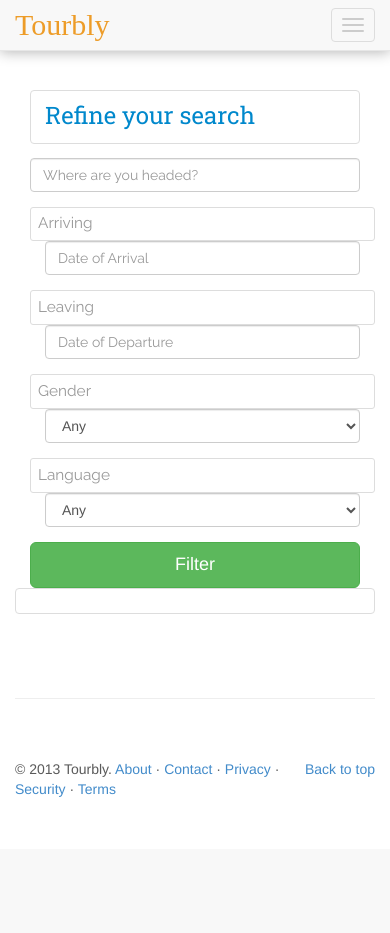
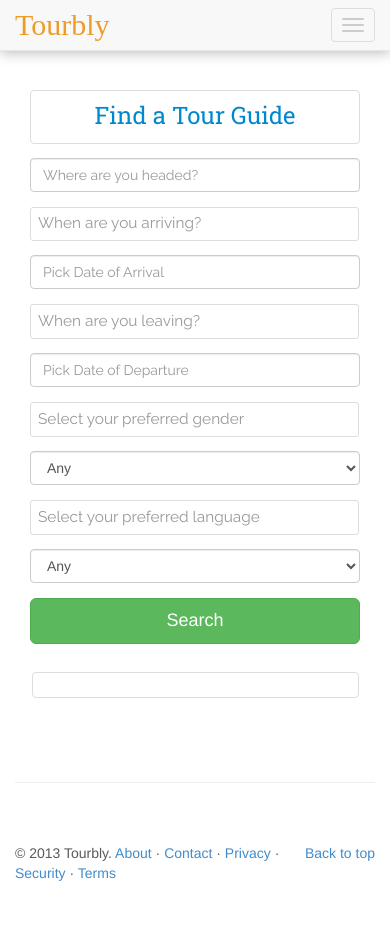
Before and after one commit to elimence/Tourbly-20000, a Python web app: template templates/search.html in a window 390 px wide. Before the commit the page ends 797 px from the top, so only its background shows below. Run offline with Jinja, Linux system fonts and the light colour scheme; the template is opened without the code that fills it, so the values that code supplies are empty; some libraries are stand-ins or nearby versions; some web fonts are replaced.

Commit message:
Added responsive styling

```diff
--- a/assets/css/search.css
+++ b/assets/css/search.css
@@ -12,6 +12,7 @@
   margin: 0;
   font-family: 'Roboto Slab', serif;
   color: #0088cc;
+  text-align: center;
 }
 .filters .date-input,
 .filters .gender,
@@ -80,3 +81,82 @@
   color: #555;
   font-family: 'Roboto Slab', sans-serif;
 }
+
+
+
+
+
+
+@media (max-width: 1199px) {
+  .filters .header-text {
+    text-align: center;
+  }
+  .filters .date-label,
+  .filters .gender-label,
+  .filters .language-label {
+    width: 98%;
+  }
+  .datepicker,
+  .gender-select,
+  .language-select {
+    padding-left: 0;
+    margin-top: 1em;
+  }
+  .viewport {
+    margin-top: 2em;
+  }
+  .viewport .header {
+    margin-left: 0.15em;
+    margin-right: 0.05em;
+  }
+}
+
+@media (min-width: 600px) and (max-width: 700px) {
+  .filters .date-label,
+  .filters .gender-label,
+  .filters .language-label {
+    width: 97.5%;
+  }
+}
+@media (min-width: 500px) and (max-width: 599px) {
+  .filters .date-label,
+  .filters .gender-label,
+  .filters .language-label {
+    width: 97.0%;
+  }
+}
+@media (min-width: 400px) and (max-width: 499px) {
+  .filters .date-label,
+  .filters .gender-label,
+  .filters .language-label {
+    width: 96.3%;
+  }
+}
+@media (min-width: 300px) and (max-width: 399px) {
+  .filters .date-label,
+  .filters .gender-label,
+  .filters .language-label {
+    width: 95.5%;
+  }
+}
+@media (max-width: 320px) {
+  .filters .date-label,
+  .filters .gender-label,
+  .filters .language-label {
+    width: 94.5%;
+  }
+}
+@media (min-width: 240px) and (max-width: 260px) {
+  .filters .date-label,
+  .filters .gender-label,
+  .filters .language-label {
+    width: 92.5%;
+  }
+}
+@media (min-width: 261px) and (max-width: 299px) {
+  .filters .date-label,
+  .filters .gender-label,
+  .filters .language-label {
+    width: 93.5%;
+  }
+}
--- a/templates/search.html
+++ b/templates/search.html
@@ -57,7 +57,7 @@
     <div class="container search">
       <div class="col-lg-3 filters">
         <div class="header">
-          <h3 class="header-text">Refine your search</h3>
+          <h3 class="header-text">Find a Tour Guide</h3>
         </div>
         <form name="filter-form" id="filter-form" role="form" method = "post" action = "/search">
           <div class="form-group">
@@ -65,23 +65,27 @@
           </div>
           <div class="row date-input">
             <div class="col-lg-4 date-label">
-              <label for="">Arriving</label>
+              <label for="" class="visible-lg hidden-md hidden-sm hidden-xs">Arriving</label>
+              <label for="" class="visible-xs visible-md visible-sm hidden-lg">When are you arriving?</label>
             </div>
             <div class="col-lg-8 datepicker">
-              <input id="arrival" name="arrival" class="form-control input" type="text" placeholder="Date of Arrival" value="{{search_args['arrival_date']}}">
+              <input id="arrival" name="arrival" class="form-control input" type="text" placeholder="Pick Date of Arrival" value="{{search_args['arrival_date']}}">
             </div>
           </div>
           <div class="row date-input">
             <div class="col-lg-4 date-label">
-              <label for="">Leaving</label>
+              <label for="" class="visible-lg hidden-md hidden-sm hidden-xs">Leaving</label>
+              <label for="" class="visible-xs visible-md visible-sm hidden-lg">When are you leaving?</label>
             </div>
             <div class="col-lg-8 datepicker">
-              <input id="departure" name="departure" class="form-control input" type="text" placeholder="Date of Departure" value="{{search_args['departure_date']}}">
+              <input id="departure" name="departure" class="form-control input" type="text" placeholder="Pick Date of Departure" value="{{search_args['departure_date']}}">
             </div>
           </div>
           <div class="row gender">
             <div class="col-lg-4 gender-label">
-              <label for="">Gender</label>
+              <!-- <label for="">Gender</label> -->
+              <label for="" class="visible-lg hidden-md hidden-sm hidden-xs">Gender</label>
+              <label for="" class="visible-xs visible-md visible-sm hidden-lg">Select your preferred gender</label>
             </div>
             <div class="col-lg-8 gender-select">
               <select id = "gender" name="gender" class="form-control" >
@@ -102,7 +106,9 @@
           </div>
           <div class="row language">
             <div class="col-lg-4 language-label">
-              <label for="">Language</label>
+              <!-- <label for="">Language</label> -->
+              <label for="" class="visible-lg hidden-md hidden-sm hidden-xs">Language</label>
+              <label for="" class="visible-xs visible-md visible-sm hidden-lg">Select your preferred language</label>
             </div>
             <div class="col-lg-8 language-select">
               <select id = "languages" name="language" class="form-control">
@@ -119,24 +125,23 @@
             </div>
           </div>
 
-          <button id = "filter" class="input btn btn-success btn-block btn-lg" type = "submit" name = "filter">Filter</button>
+          <button id = "filter" class="input btn btn-success btn-block btn-lg" type = "submit" name = "filter">Search</button>
         </form>
       </div>
       <div class="col-lg-9 viewport">
         <div class="row header">
           <h3 class="header-text">
             {% if suggested_guides is not none and suggested_guides.count() > 0 %}
-              Showing available tour guides for provided options
+              Showing available tour guides
             {% endif %}
 
             {% if not search_args['destination'] and not search_args['arrival_date'] and not search_args['departure_date'] and search_args["gender"] == "Any" and search_args["language"] == "Any" %}
-              Many tour guides are happily waiting to help you. Just select your options from the left panel to find them.
+              Choose your preferences to browse available tour guides.
             {% endif %}
 
             {% if suggested_guides is not none and suggested_guides.count() == 0 %}
-              Sorry, no tour guides match your search. Select more options from the left to see available tour guides
+              Choose your preferences to browse available tour guides.
             {% endif %}
-
           </h3>
         </div>
         <div class="row body guides">
```
